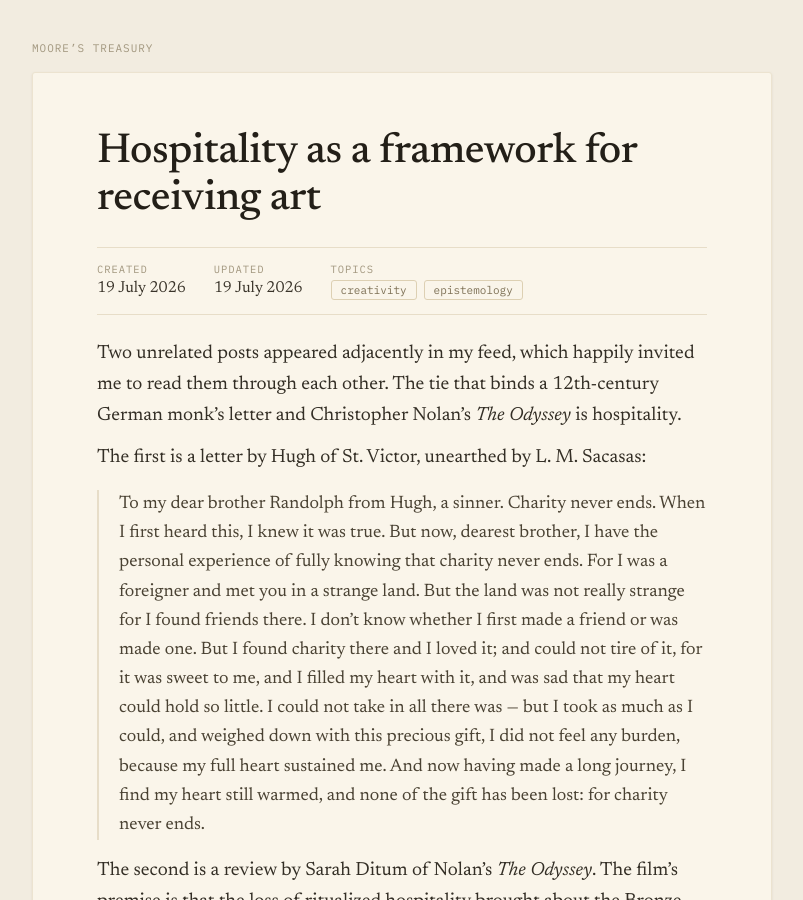
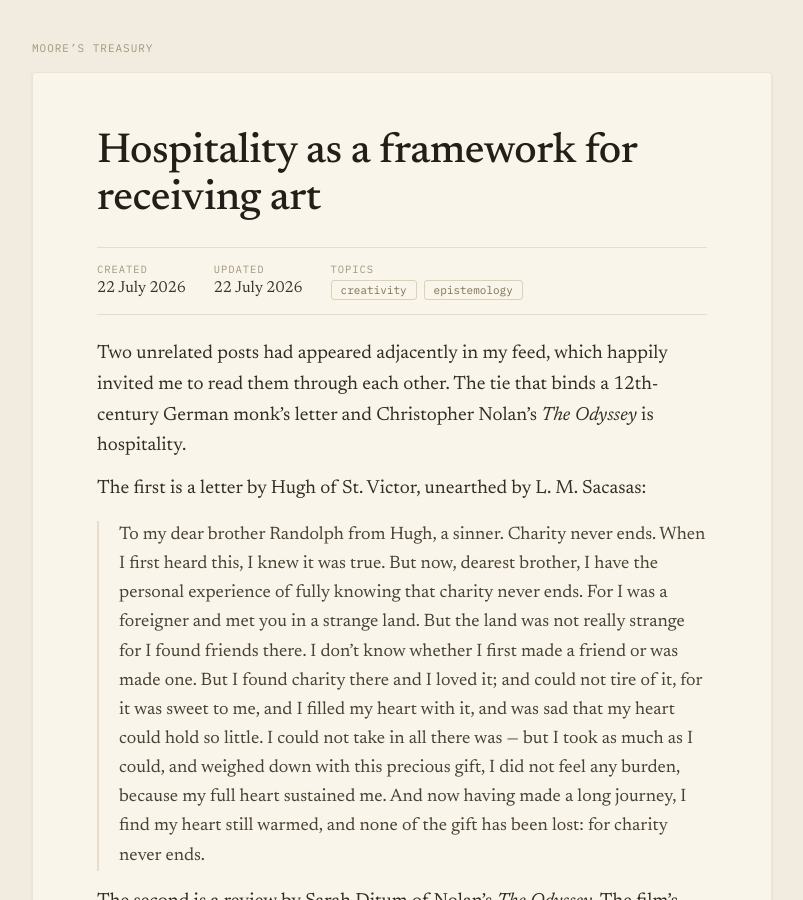
Before and after one commit to lauramoorewrites-del/treasury, a Jekyll site: the page built from _pages/hospitality-as-a-framework-for-receiving-art.md, in a window 1280 px wide and 900 px high. Shown: the whole window, without its empty margins (238-1041 px from the left). Built offline with Jekyll 4.4.1, drawn with Linux system fonts in a browser that asks for light colours.

Commit message:
Fix date to 22 July, past tense opening sentence
Co-Authored-By: Claude Opus 4.6 (1M context) <noreply@anthropic.com>

```diff
--- a/_pages/hospitality-as-a-framework-for-receiving-art.md
+++ b/_pages/hospitality-as-a-framework-for-receiving-art.md
@@ -1,12 +1,12 @@
 ---
 layout: default
 title: "Hospitality as a framework for receiving art"
-created: "19 July 2026"
-updated: "19 July 2026"
+created: "22 July 2026"
+updated: "22 July 2026"
 topics: [creativity, epistemology]
 ---
 
-Two unrelated posts appeared adjacently in my feed, which happily invited me to read them through each other. The tie that binds a 12th-century German monk's letter and Christopher Nolan's *The Odyssey* is hospitality.
+Two unrelated posts had appeared adjacently in my feed, which happily invited me to read them through each other. The tie that binds a 12th-century German monk's letter and Christopher Nolan's *The Odyssey* is hospitality.
 
 The first is a letter by Hugh of St. Victor, unearthed by L. M. Sacasas:
 
```
Also changed, not shown: index.md (+1 -1 lines).
